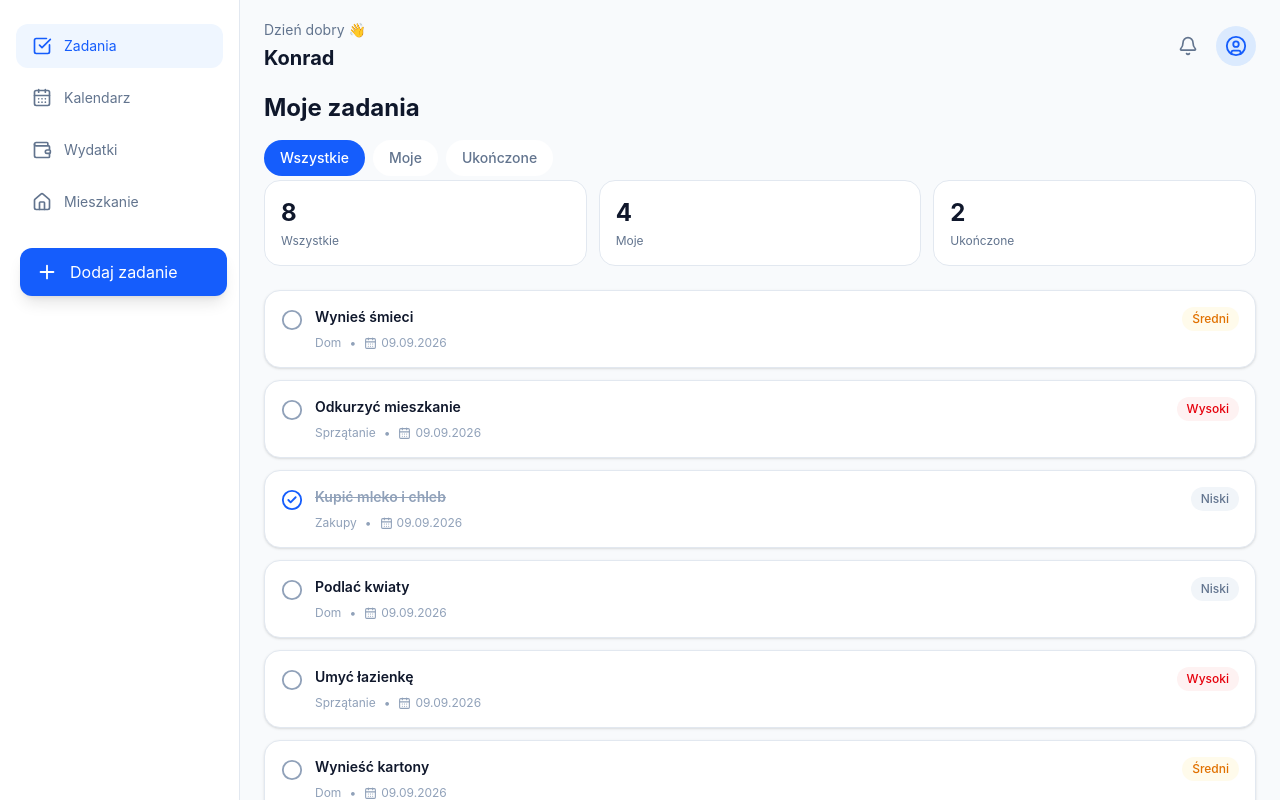
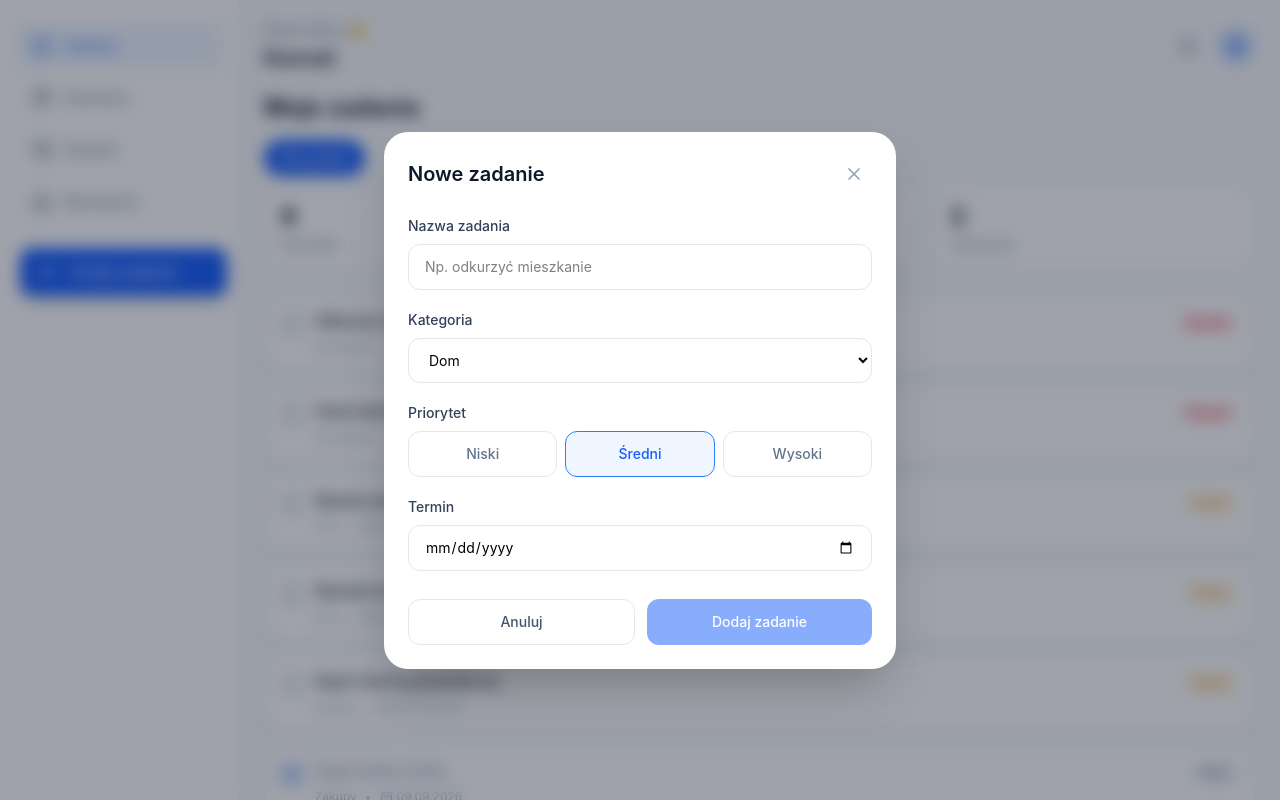
Before and after one commit to LainonShiraya/home-ops, a React (Vite) app: page /tasks in a window 1280 px wide. Both pictures are taken after a click on the button "Dodaj zadanie". Shown: the top 800 px of the page. Built offline with nearby package versions, Linux system fonts and the light colour scheme.

Commit message:
feat(tasks): add create task modal

```diff
--- a/src/App.tsx
+++ b/src/App.tsx
@@ -5,10 +5,11 @@ import DashboardPage from "./pages/DashboardPage";
 import ExpensesPage from "./pages/ExpensesPage";
 import HouseholdPage from "./pages/HouseholdPage";
 import AppLayout from "./components/layout/AppLayout";
-
+import { TaskUIProvider } from "./context/TaskUIContext/TaskUIProvider";
 function App() {
   return (
     <BrowserRouter>
+      <TaskUIProvider>
         <Routes>
           <Route element={<AppLayout />}>
             <Route path="/tasks" element={<DashboardPage />} />
@@ -22,6 +23,7 @@ function App() {
 
           <Route path="*" element={<Navigate to="/tasks" replace />} />
         </Routes>
+      </TaskUIProvider>
     </BrowserRouter>
   );
 }
--- a/src/components/layout/AppNavigation.tsx
+++ b/src/components/layout/AppNavigation.tsx
@@ -1,5 +1,6 @@
 import { CalendarDays, CheckSquare, Home, Plus, Wallet } from "lucide-react";
 import { NavLink } from "react-router";
+import { useTaskUI } from "../../context/TaskUIContext/useTaskUI";
 const navigationItems = [
   {
     label: "Zadania",
@@ -24,6 +25,7 @@ const navigationItems = [
 ];
 
 function AppNavigation() {
+  const { openCreateTask } = useTaskUI();
   return (
     <nav
       className="
@@ -75,17 +77,12 @@ function AppNavigation() {
 
         <button
           type="button"
+          onClick={openCreateTask}
           aria-label="Dodaj zadanie"
           className="
-            flex
-            size-12
-            items-center
-            justify-center
-            rounded-full
-            bg-blue-600
-            text-white
-            shadow-lg
-            transition
+    flex size-12 items-center justify-center
+    rounded-full bg-blue-600 text-white
+    shadow-lg transition
     hover:bg-blue-700
     active:scale-95
 
--- /dev/null
+++ b/src/components/tasks/CreateTaskModal.tsx
@@ -0,0 +1,99 @@
+import { useEffect, type MouseEvent } from "react";
+import { X } from "lucide-react";
+
+import TaskForm from "./TaskForm";
+import type { CreateTaskInput } from "../../types/task";
+
+type CreateTaskModalProps = {
+  isOpen: boolean;
+  onSubmit: (input: CreateTaskInput) => void;
+  onClose: () => void;
+};
+
+function CreateTaskModal({ isOpen, onSubmit, onClose }: CreateTaskModalProps) {
+  useEffect(() => {
+    if (!isOpen) {
+      return;
+    }
+
+    const handleKeyDown = (event: KeyboardEvent) => {
+      if (event.key === "Escape") {
+        onClose();
+      }
+    };
+
+    document.addEventListener("keydown", handleKeyDown);
+
+    return () => {
+      document.removeEventListener("keydown", handleKeyDown);
+    };
+  }, [isOpen, onClose]);
+
+  if (!isOpen) {
+    return null;
+  }
+
+  const handleOverlayClick = (event: MouseEvent<HTMLDivElement>) => {
+    if (event.target === event.currentTarget) {
+      onClose();
+    }
+  };
+
+  return (
+    <div
+      role="dialog"
+      aria-modal="true"
+      aria-labelledby="create-task-title"
+      onMouseDown={handleOverlayClick}
+      className="
+  fixed inset-0 z-50
+  flex items-center justify-center
+  bg-slate-900/40
+  p-4
+  backdrop-blur-sm
+"
+    >
+      <div
+        className="
+          w-full
+          rounded-t-3xl
+          bg-white
+          p-6
+          shadow-2xl
+
+          sm:max-w-lg
+          sm:rounded-3xl
+        "
+      >
+        <div className="mb-6 flex items-center justify-between">
+          <h2
+            id="create-task-title"
+            className="text-xl font-semibold text-slate-900"
+          >
+            Nowe zadanie
+          </h2>
+
+          <button
+            type="button"
+            onClick={onClose}
+            aria-label="Zamknij"
+            className="
+              flex size-9 items-center justify-center
+              rounded-full
+              text-slate-400
+              transition
+              hover:bg-slate-100
+              hover:text-slate-700
+            "
+          >
+            <X size={20} />
+          </button>
+        </div>
+
+        <TaskForm onSubmit={onSubmit} onCancel={onClose} />
+      </div>
+    </div>
+  );
+}
+
+export default CreateTaskModal;
--- a/src/components/tasks/TaskFilters.tsx
+++ b/src/components/tasks/TaskFilters.tsx
@@ -25,7 +25,7 @@ const filters: {
 
 function TaskFilters({ activeFilter, onFilterChange }: TaskFiltersProps) {
   return (
-    <div className="flex gap-2 overflow-x-auto pb-1">
+    <div className="flex gap-2 overflow-x-auto pb-2">
       {filters.map((filter) => {
         const isActive = filter.value === activeFilter;
 
--- a/src/components/tasks/TaskForm.tsx
+++ b/src/components/tasks/TaskForm.tsx
@@ -11,9 +11,15 @@ function TaskForm({ onSubmit, onCancel }: TaskFormProps) {
   const [category, setCategory] = useState("Dom");
   const [priority, setPriority] = useState<TaskPriority>("medium");
   const [dueDate, setDueDate] = useState("");
-
   const handleSubmit = (event: React.FormEvent<HTMLFormElement>) => {
     event.preventDefault();
+
+    console.log("SUBMIT", {
+      title,
+      category,
+      priority,
+      dueDate,
+    });
 
     if (!title.trim() || !dueDate) {
       return;
@@ -136,7 +142,6 @@ function TaskForm({ onSubmit, onCancel }: TaskFormProps) {
       <div className="flex gap-3 pt-2">
         <button
           type="button"
-          onClick={onCancel}
           className="
             flex-1 rounded-xl
             border border-slate-200
@@ -144,6 +149,7 @@ function TaskForm({ onSubmit, onCancel }: TaskFormProps) {
             text-slate-600
             transition hover:bg-slate-50
           "
+          onClick={onCancel}
         >
           Anuluj
         </button>
--- /dev/null
+++ b/src/context/TaskUIContext/TaskUIContext.tsx
@@ -0,0 +1,9 @@
+import { createContext } from "react";
+
+export type TaskUIContextValue = {
+  isCreateTaskOpen: boolean;
+  openCreateTask: () => void;
+  closeCreateTask: () => void;
+};
+
+export const TaskUIContext = createContext<TaskUIContextValue | null>(null);
--- /dev/null
+++ b/src/context/TaskUIContext/TaskUIProvider.tsx
@@ -0,0 +1,30 @@
+import { useState, type ReactNode } from "react";
+import { TaskUIContext } from "./TaskUIContext";
+
+type TaskUIProviderProps = {
+  children: ReactNode;
+};
+
+export function TaskUIProvider({ children }: TaskUIProviderProps) {
+  const [isCreateTaskOpen, setIsCreateTaskOpen] = useState(false);
+
+  const openCreateTask = () => {
+    setIsCreateTaskOpen(true);
+  };
+
+  const closeCreateTask = () => {
+    setIsCreateTaskOpen(false);
+  };
+
+  return (
+    <TaskUIContext.Provider
+      value={{
+        isCreateTaskOpen,
+        openCreateTask,
+        closeCreateTask,
+      }}
+    >
+      {children}
+    </TaskUIContext.Provider>
+  );
+}
--- /dev/null
+++ b/src/context/TaskUIContext/useTaskUI.ts
@@ -0,0 +1,14 @@
+import { useContext } from "react"
+import { TaskUIContext } from "./TaskUIContext"
+
+export function useTaskUI() {
+  const context = useContext(TaskUIContext)
+
+  if (!context) {
+    throw new Error(
+      "useTaskUI must be used within TaskUIProvider",
+    )
+  }
+
+  return context
+}
--- a/src/pages/DashBoardPage.tsx
+++ b/src/pages/DashBoardPage.tsx
@@ -2,21 +2,21 @@ import TaskCard from "../components/tasks/TaskCard";
 import { tasks } from "../data/tasks";
 import TaskFilters, { type TaskFilter } from "../components/tasks/TaskFilters";
 import TaskStats from "../components/tasks/TaskStats";
-import TaskForm from "../components/tasks/TaskForm";
+import { useState } from "react";
+import { sortTasksByPriority, toggleTask } from "../utils/taskUtils";
+import { useTaskUI } from "../context/TaskUIContext/useTaskUI";
+import CreateTaskModal from "../components/tasks/CreateTaskModal";
 import type { CreateTaskInput } from "../types/task";
-import { useState } from "react";
-import { toggleTask } from "../utils/taskUtils";
-
 function DashboardPage() {
   const [activeFilter, setActiveFilter] = useState<TaskFilter>("all");
   const [taskList, setTaskList] = useState(tasks);
-  const [isCreating, setIsCreating] = useState(false);
-
   const myTasks = taskList.filter((task) => task.assignee === "Konrad");
+  const { isCreateTaskOpen, closeCreateTask } = useTaskUI();
 
   const completedTasks = taskList.filter((task) => task.status === "completed");
 
-  const filteredTasks = taskList.filter((task) => {
+  const filteredTasks = sortTasksByPriority(
+    taskList.filter((task) => {
       switch (activeFilter) {
         case "mine":
           return task.assignee === "Konrad";
@@ -27,23 +27,25 @@ function DashboardPage() {
         default:
           return true;
       }
-  });
+    }),
+  );
 
   const handleToggleTask = (taskId: string) => {
     setTaskList((prev) =>
       prev.map((task) => (task.id === taskId ? toggleTask(task) : task)),
     );
   };
+
   const handleCreateTask = (input: CreateTaskInput) => {
     const newTask = {
-      id: crypto.randomUUID(),
+      id: Date.now().toString(),
       ...input,
       status: "todo" as const,
       assignee: "Konrad",
     };
 
     setTaskList((prev) => [newTask, ...prev]);
-    setIsCreating(false);
+    closeCreateTask();
   };
 
   return (
@@ -62,36 +64,16 @@ function DashboardPage() {
         myTasks={myTasks.length}
         completed={completedTasks.length}
       />
-
-      <section className="mt-6 space-y-3">
       <section className="mt-6 space-y-3">
         {filteredTasks.map((task) => (
           <TaskCard key={task.id} task={task} onToggle={handleToggleTask} />
         ))}
       </section>
-      </section>
-      <button
-        type="button"
-        onClick={() => setIsCreating(true)}
-        className="
-    mt-6 rounded-xl bg-blue-600
-    px-4 py-3 text-sm font-medium text-white
-  "
-      >
-        + Dodaj zadanie
-      </button>
-      {isCreating && (
-        <section className="mt-6 rounded-2xl border border-slate-200 bg-white p-5">
-          <h2 className="mb-5 text-lg font-semibold text-slate-900">
-            Nowe zadanie
-          </h2>
-
-          <TaskForm
+      <CreateTaskModal
+        isOpen={isCreateTaskOpen}
         onSubmit={handleCreateTask}
-            onCancel={() => setIsCreating(false)}
+        onClose={closeCreateTask}
       />
-        </section>
-      )}
     </main>
   );
 }
--- a/src/types/task.ts
+++ b/src/types/task.ts
@@ -1,7 +1,11 @@
 export type TaskStatus = "todo" | "in-progress" | "completed"
 
 export type TaskPriority = "low" | "medium" | "high"
-
+export const priorityWeight: Record<TaskPriority, number> = {
+  high: 0,
+  medium: 1,
+  low: 2,
+}
 export type Task = {
   id: string
   title: string
--- a/src/utils/taskUtils.ts
+++ b/src/utils/taskUtils.ts
@@ -1,4 +1,4 @@
-import type { Task } from "../types/task"
+import { priorityWeight, type Task } from "../types/task"
 
 export function toggleTask(task: Task): Task {
   return {
@@ -9,3 +9,10 @@ export function toggleTask(task: Task): Task {
         : "completed",
   }
 }
+export function sortTasksByPriority(tasks: Task[]) {
+  return [...tasks].sort(
+    (a, b) =>
+      priorityWeight[a.priority] -
+      priorityWeight[b.priority],
+  )
+}
--- a/vite.config.ts
+++ b/vite.config.ts
@@ -4,6 +4,10 @@ import { defineConfig } from 'vite'
 import tailwindcss from '@tailwindcss/vite'
 // https://vite.dev/config/
 export default defineConfig({
+    server: {
+    host: "0.0.0.0",
+    port: 5173,
+  },
   plugins: [
     react(),
     babel({ presets: [reactCompilerPreset()] }),
```
Lines whose indentation alone changed are shown as unchanged.
